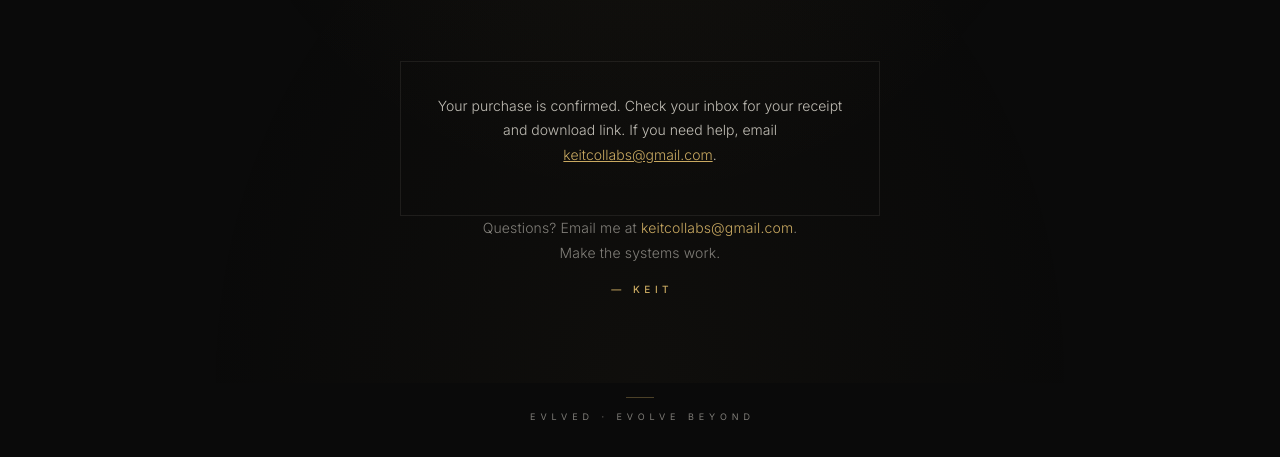
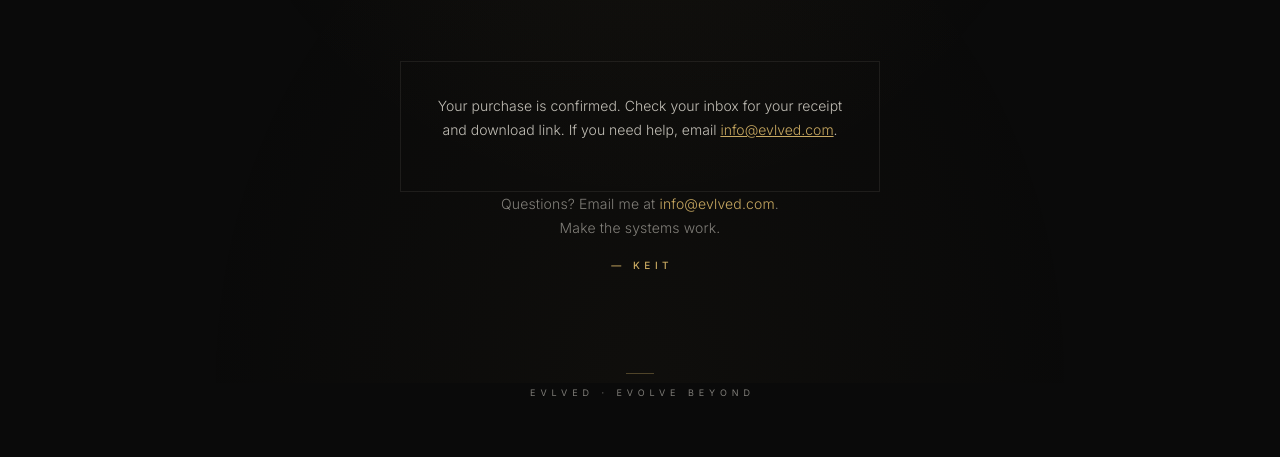
Before and after one commit to Mrkeit95/evlved.com, a plain HTML site: page success.html in a window 1280 px wide. Shown: the part 417-874 px from the top of the page. After the commit the page ends 849 px from the top, so only its background shows below. Drawn offline with Linux system fonts and the light colour scheme.

Commit message:
Update support email to info@evlved.com on success page

```diff
--- a/success.html
+++ b/success.html
@@ -397,7 +397,7 @@
     <div id="productCard"></div>
 
     <div class="signoff">
-      <p>Questions? Email me at <a href="mailto:keitcollabs@gmail.com">keitcollabs@gmail.com</a>.<br/>Make the systems work.</p>
+      <p>Questions? Email me at <a href="mailto:info@evlved.com">info@evlved.com</a>.<br/>Make the systems work.</p>
       <div class="author">&mdash; Keit</div>
     </div>
 
@@ -468,7 +468,7 @@
       // Unknown or missing product param — show a generic fallback
       card.innerHTML = `
         <div class="fallback">
-          <p>Your purchase is confirmed. Check your inbox for your receipt and download link. If you need help, email <a href="mailto:keitcollabs@gmail.com" style="color:var(--gold);">keitcollabs@gmail.com</a>.</p>
+          <p>Your purchase is confirmed. Check your inbox for your receipt and download link. If you need help, email <a href="mailto:info@evlved.com" style="color:var(--gold);">info@evlved.com</a>.</p>
         </div>`;
       return;
     }
```
